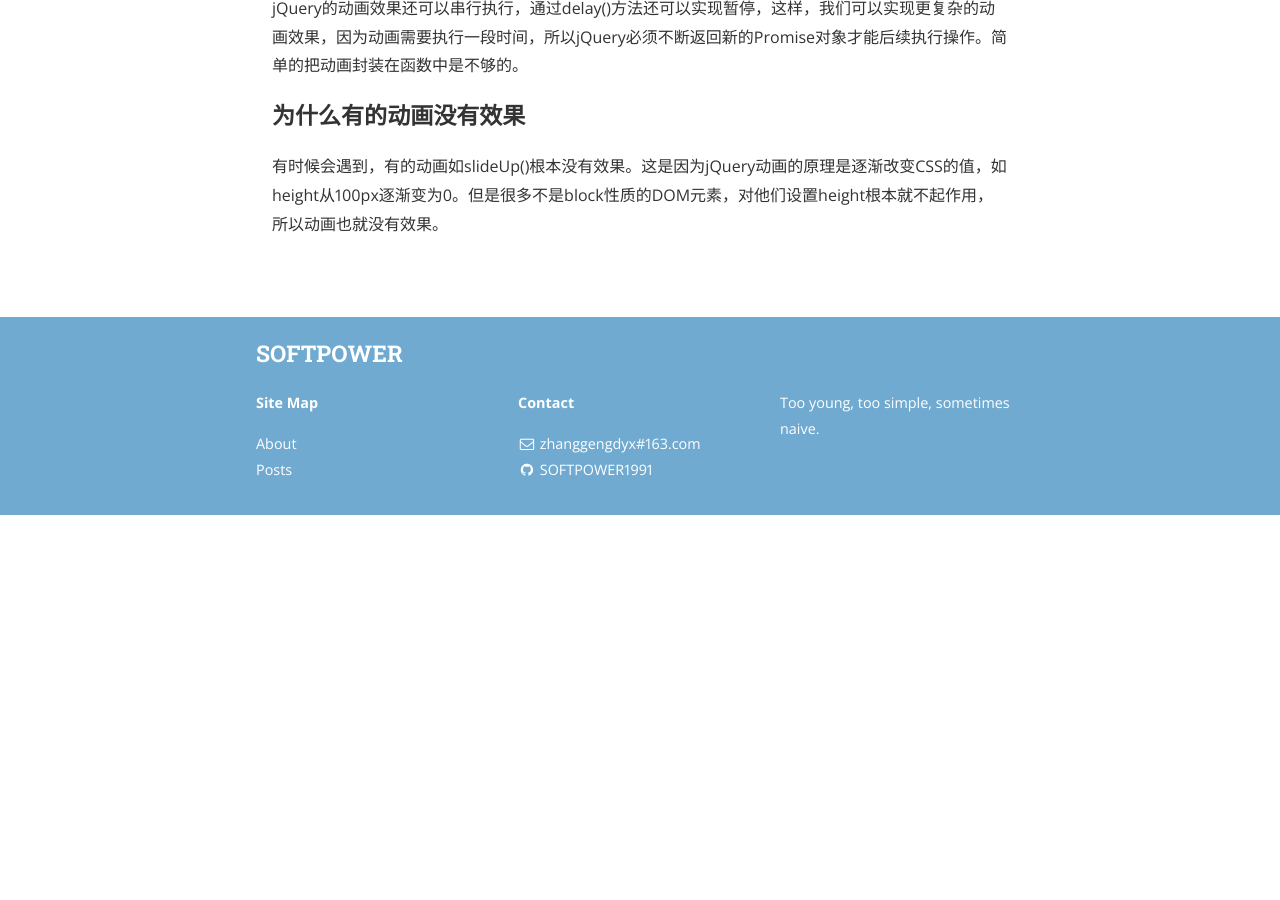
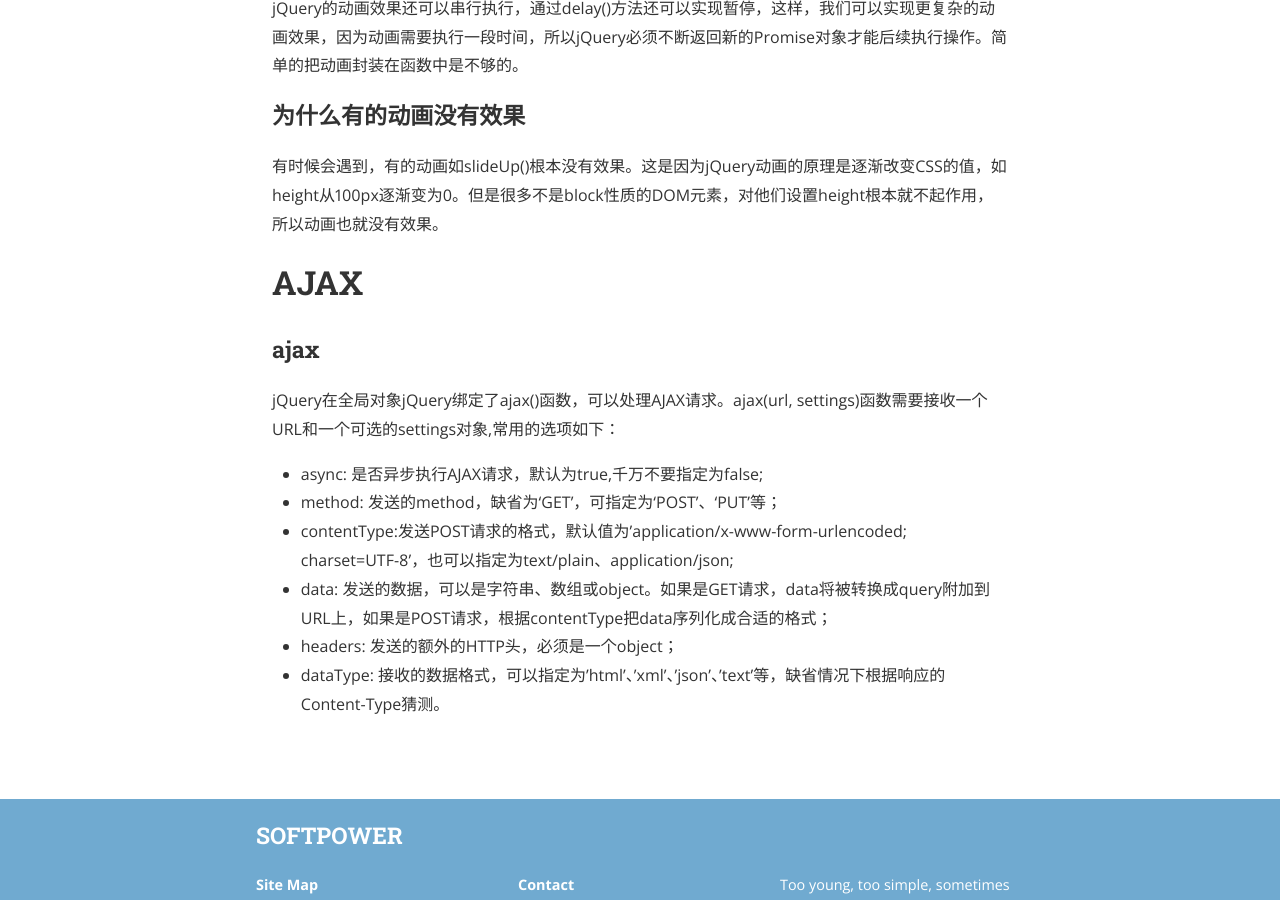
Before and after one commit to SOFTPOWER1991/SOFTPOWER1991.github.io, a Jekyll site: the page built from _posts/2016-07-12-JS-jQuery.markdown, in a window 1280 px wide and 900 px high, scrolled down 14861 px. Built offline with Jekyll 4.4.1, drawn with Linux system fonts in a browser that asks for light colours; nearby versions of some CDN libraries; a style sheet for code colours, icons or effects is not loaded; before the commit the page ends 15376 px from its top, so only the background shows below that.

Commit message:
add a new post about AJAX

```diff
--- a/_posts/2016-07-12-JS-jQuery.markdown
+++ b/_posts/2016-07-12-JS-jQuery.markdown
@@ -658,3 +658,17 @@ jQuery的动画效果还可以串行执行，通过delay()方法还可以实现
 ### 为什么有的动画没有效果
 
 有时候会遇到，有的动画如slideUp()根本没有效果。这是因为jQuery动画的原理是逐渐改变CSS的值，如height从100px逐渐变为0。但是很多不是block性质的DOM元素，对他们设置height根本就不起作用，所以动画也就没有效果。
+
+
+# AJAX
+
+### ajax
+
+jQuery在全局对象jQuery绑定了ajax()函数，可以处理AJAX请求。ajax(url, settings)函数需要接收一个URL和一个可选的settings对象,常用的选项如下：
+
+* async: 是否异步执行AJAX请求，默认为true,千万不要指定为false;
+* method: 发送的method，缺省为‘GET’，可指定为‘POST’、‘PUT’等；
+* contentType:发送POST请求的格式，默认值为'application/x-www-form-urlencoded; charset=UTF-8'，也可以指定为text/plain、application/json;
+* data: 发送的数据，可以是字符串、数组或object。如果是GET请求，data将被转换成query附加到URL上，如果是POST请求，根据contentType把data序列化成合适的格式；
+* headers: 发送的额外的HTTP头，必须是一个object；
+* dataType: 接收的数据格式，可以指定为'html'、'xml'、'json'、'text'等，缺省情况下根据响应的Content-Type猜测。
```
